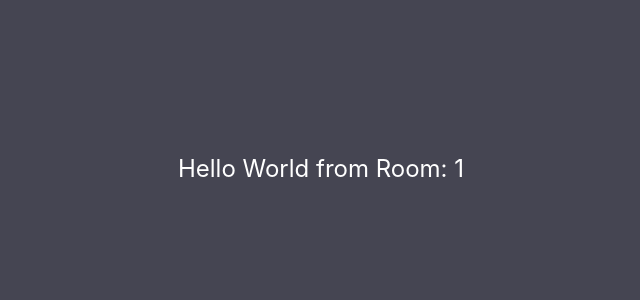
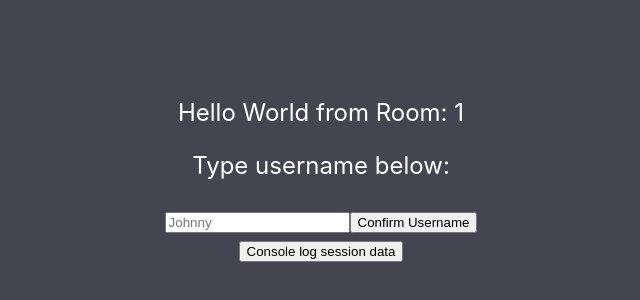
Before and after one commit to P72024/client, a React (Create React App) app: page /room/1 in a window 1280 px wide. Shown: the part 232-532 px from the top of the page, without its empty margins (319-959 px from the left). Built offline with nearby package versions, Linux system fonts and the light colour scheme; no server answers.

Commit message:
[ADD] username gemt i sessionstorage vha socket.io

```diff
--- a/package.json
+++ b/package.json
@@ -15,6 +15,7 @@
     "react-dom": "^18.3.1",
     "react-router-dom": "^6.27.0",
     "react-scripts": "5.0.1",
+    "socket.io-client": "^4.8.0",
     "styled-components": "^6.1.13",
     "typescript": "^4.9.5",
     "uuid": "^10.0.0",
--- a/src/components/Main/Main.tsx
+++ b/src/components/Main/Main.tsx
@@ -1,5 +1,7 @@
 import { useNavigate } from 'react-router-dom'
 import { v4 as uuidv4 } from 'uuid'
+import socket from "../../socket"
+import { Console } from 'console'
 
 const Main = () => {
 	const navigate = useNavigate()
@@ -9,6 +11,7 @@ const Main = () => {
 			method: 'GET',
 		})
 		const uuid = await response.text()
+		console.log("uuid: " + uuid)
 		window.history.pushState({}, `Room: ${uuid}`, `/room/${uuid}`)
 		navigate(`/room/${uuid}`)
 
--- a/src/components/Room/Room.jsx
+++ b/src/components/Room/Room.jsx
@@ -1,9 +1,48 @@
 import React from 'react'
 import { useParams } from 'react-router-dom'
+import socket from '../../socket'
+
 
 const Room = (props) => {
+	var username
 	const { roomId } = useParams();
-	return (<p>Hello World from Room: {roomId}</p>)
+	return (
+	<div>
+		<p>Hello World from Room: {roomId}</p>
+		<p>Type username below:</p>
+		<input type='text' id="usernameInputField" value={username} placeholder='Johnny' required></input>
+		<button onClick={createUsername}>Confirm Username</button>
+		<br></br>
+		<button onClick={logSessionData}>Console log session data</button>
+	</div>
+
+
+)
 }
 
+// TODO: Lav input handling!!! det her extremt vulnerable lol.
+// TODO: Brug hooks til at håndtere state på inputfeltet. useState hook er smart her.
+async function createUsername () {
+	const username = document.getElementById('usernameInputField').value
+	console.log("sendding socket to backend. username = " + username)
+	// TODO: BE er en hemmelighed
+	socket.emit("BE-create-username", {
+		username
+	})
+
+}
+
+function requestSessionData() {
+    socket.emit("BE-get-session");
+}
+
+socket.on("FE-session-data", (sessionData) => {
+    console.log("Session data received:", sessionData);
+})
+
+function logSessionData() {
+	requestSessionData()
+}
+
+
 export default Room
--- /dev/null
+++ b/src/socket.js
@@ -0,0 +1,4 @@
+import io from 'socket.io-client';
+const sockets = io('http://localhost:8080', { autoConnect: true, forceNew: true });
+// const sockets = io('/');
+export default sockets;
```
Also changed, not shown: 2 other files (tests, documents, lock files or other folders).
